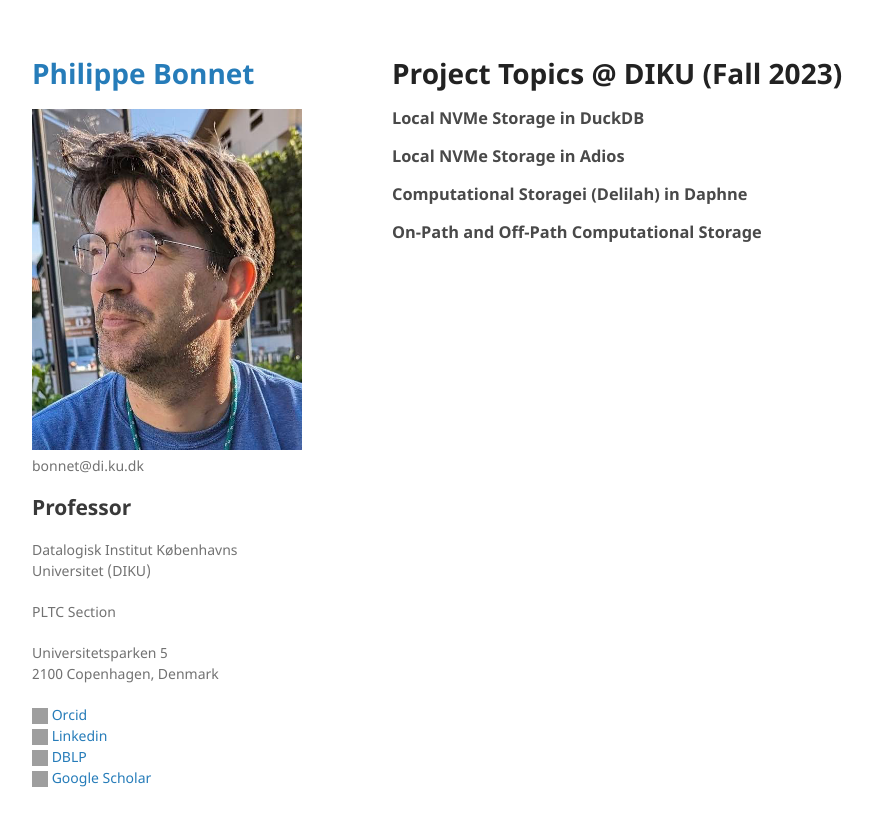
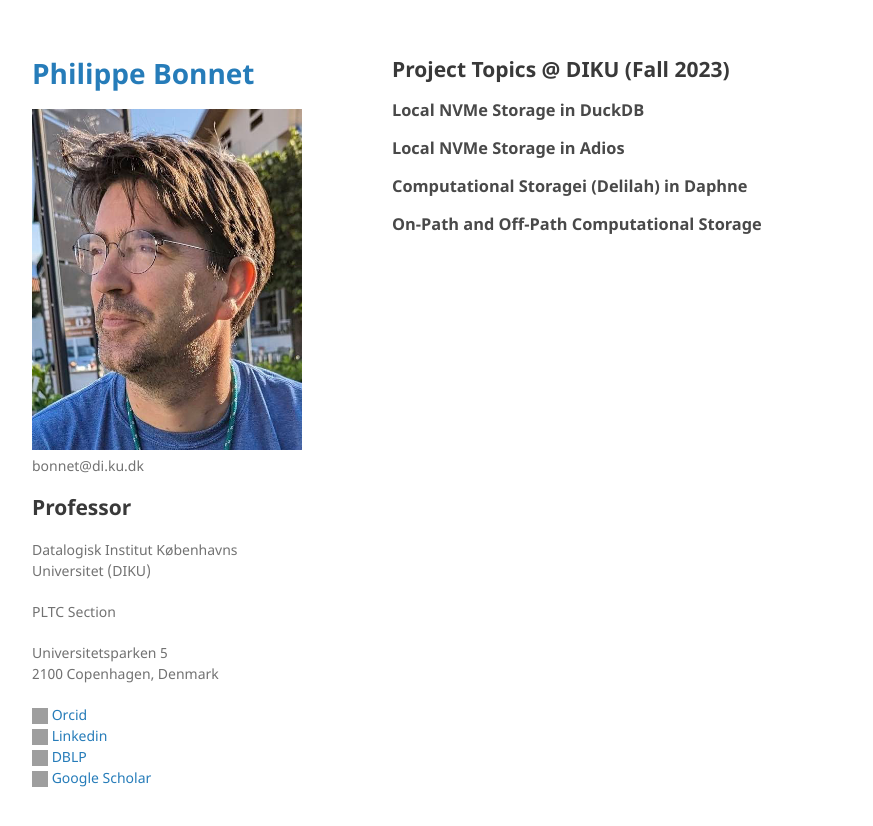
Before and after one commit to bonnet-p/bonnet-p.github.io, a Jekyll site: the page built from docs/projects.md, in a window 1280 px wide. Shown: the top 826 px of the page, without its empty margins (178-1051 px from the left). Built offline with Jekyll 4.4.1, drawn with Linux system fonts in a browser that asks for light colours; our own code applies the rules of GitHub Pages for plain Markdown files; grey boxes are pictures that could not be loaded.

```diff
--- a/docs/projects.md
+++ b/docs/projects.md
@@ -1,4 +1,4 @@
-# Project Topics @ DIKU (Fall 2023)
+## Project Topics @ DIKU (Fall 2023)
 
 ### Local NVMe Storage in DuckDB
 
```
